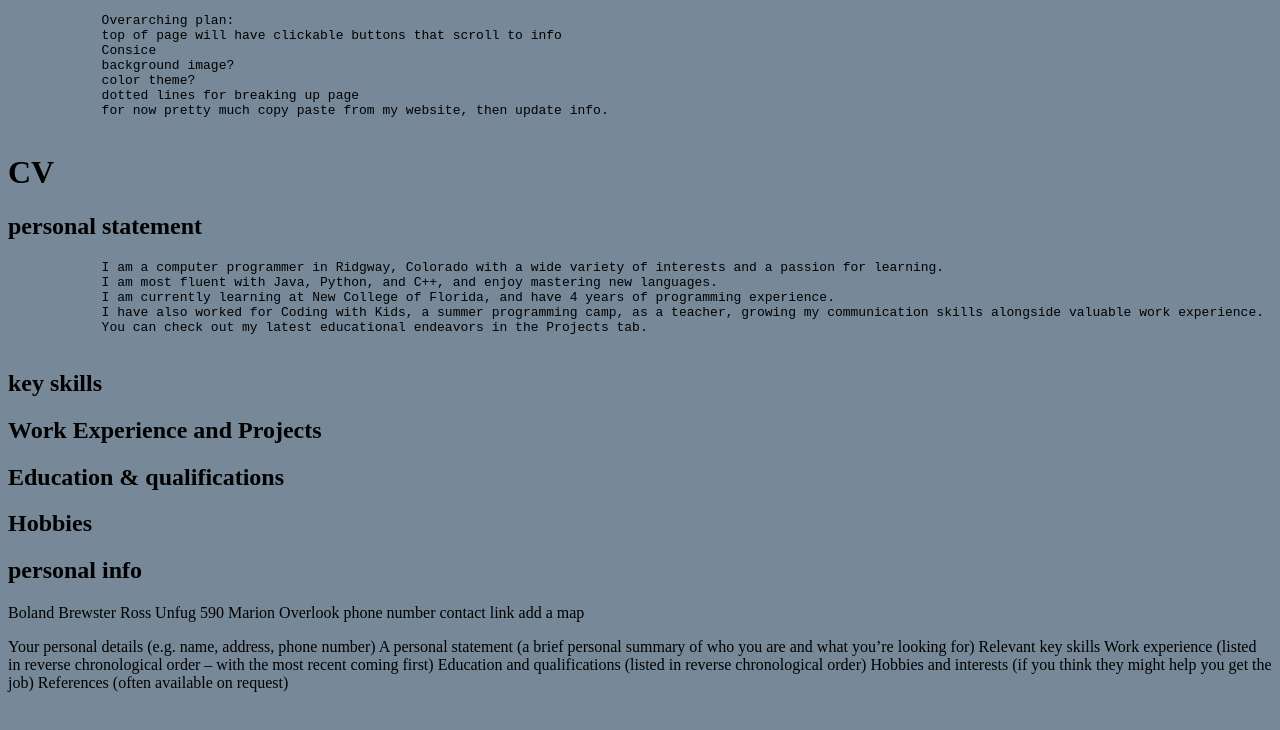
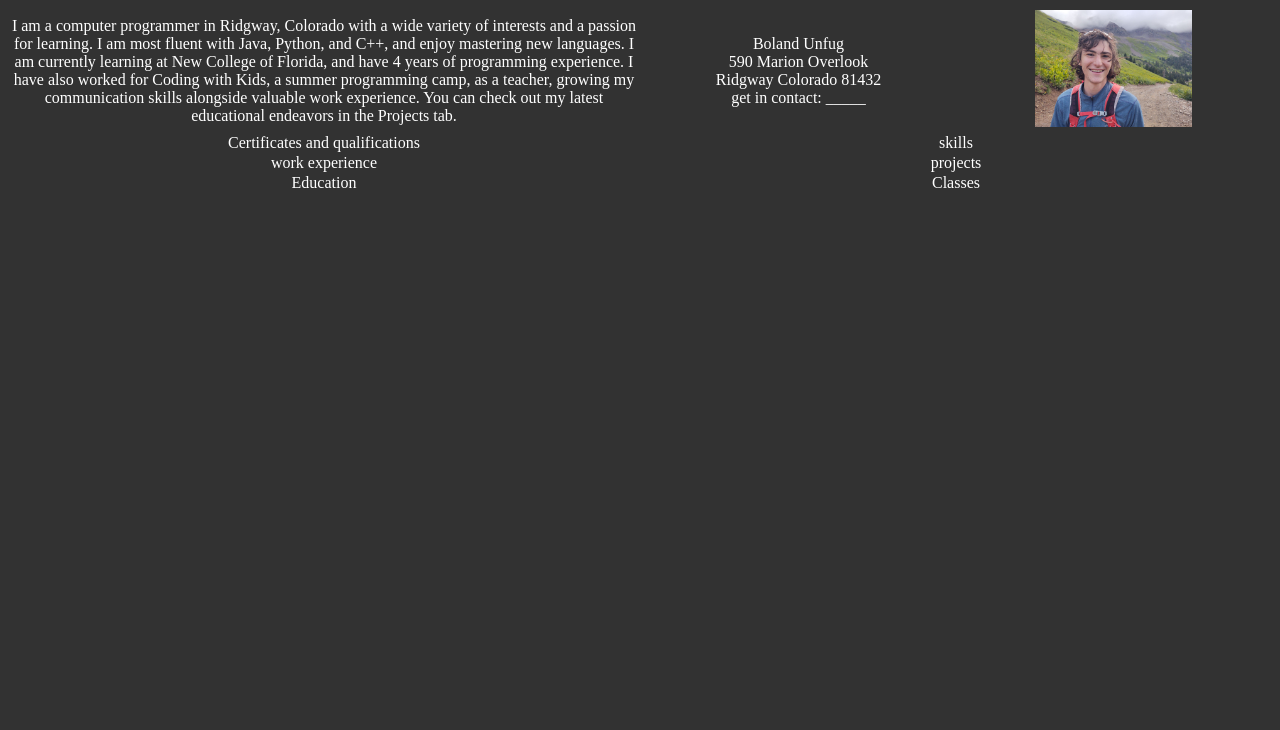
Before and after one commit to Boland-Unfug/Web-Technologies-2022, a plain HTML site: page Exercise 1/CV.html in a window 1280 px wide. Drawn offline with Linux system fonts and the light colour scheme.

Commit message:
started the actual website, so far so good

```diff
--- a/Exercise 1/CV.html
+++ b/Exercise 1/CV.html
@@ -1,96 +1,128 @@
 <!--
-    Important notes:
-    style cannot work without it modifying something, ie I cant just style the background color.
-    You can modify a tag by using the style tag in the head and defining another tag.
-    text does not automatically go to the next line in a paragraph, even if it does in the code. needs <br>
-    seems to automatically fill the whole page if it can.
-    need to research scroll.
-    apperently the stuff I am doing in head is CSS. good to know.
-    scroll will activate automatically if I have enough lines. probably can manipulate this with image size.
-    If I use pre, I need to have it start in the same spot as I want on the website, as it copies exactly.
+    To Do list:
+    figure out dotted lines - div?
+    color scheme:
+    dark grey, light grey, white text and dotted lines, blue or purple?
+    figure out how to make it work for mobile/small monitor through the text moving underneath under certain screen width.
+    Use table to split the site in half
+    icon top middle
+    eventually split css from the html and use link
+    favicon
 -->
+
 <!DOCTYPE html>
 <html>
+
     <head>
-        <title>Boland Unfug CV</title>
+        <title>
+            Boland Unfug CV
+        </title>
+
         <style>
         body {
-                background-color:lightslategrey;
+            background-color:rgb(50, 50, 50);
         }
-            <!--why does this comment out p-->
-            p {
-                background-color:lightslategray;
-                border:5px solid lightsteelblue;
+        table {
+            width:100%;
+            border: 1px solid black;
+            border-collapse: collapse;
+            border-style: hidden;
         }
+        td{
+            width:50%;
+            border:1px solid black;
+            color:white;
+            border-style:hidden;
+            text-align: center;
+        }
+        </style>
 
-        </style>
     </head>
+
     <body>
-        <pre>
-            Overarching plan:
-            top of page will have clickable buttons that scroll to info
-            Consice
-            background image?
-            color theme?
-            dotted lines for breaking up page
-            for now pretty much copy paste from my website, then update info.
-        </pre>
-        <h1>
-            CV
-        </h1>
-        <h2>
-            personal statement
-        </h2>
-        <pre>
+        <table>
+            <tr>
+                <td>
                     I am a computer programmer in Ridgway, Colorado with a wide variety of interests and a passion for learning.
                     I am most fluent with Java, Python, and C++, and enjoy mastering new languages.
                     I am currently learning at New College of Florida, and have 4 years of programming experience.
                     I have also worked for Coding with Kids, a summer programming camp, as a teacher, growing my communication skills alongside valuable work experience.
                     You can check out my latest educational endeavors in the Projects tab.
-        </pre>
-        <h2>
-            key skills
-        </h2>
-        <p>
+                </td>
+                <td>
+                    <table> <!-- nested table to fit multiple elements -->
+                        <tr>
+                            <td>
+                                Boland Unfug <br>
+                                590 Marion Overlook <br>
+                                Ridgway Colorado 81432 <br>
+                                get in contact: _____
+                            </td>
+                            <td>
+                                <img src="Website Image.jpg" width="50%" height="50%">
+                            </td>
+                        </tr>
+                    </table>
+                </td>
+            </tr>
+            <tr>
+                <td>
+                    Certificates and qualifications
+                </td>
+                <td>
+                    skills
+                </td>
+            </tr>
+            <tr>
+                <td>
+                    work experience
+                                <!--
+Summer 2022 - present
 
-        </p>
-        <h2>
-            Work Experience and Projects
-        </h2>
-        <p>
+OURAY HOTSPRINGS LIFEGUARD
 
-        </p>
-        <h2>
-            Education & qualifications
-        </h2>
-        <p>
+Summer 2020 winter 2020
 
-        </p>
-        <h2>
-            Hobbies
-        </h2>
-        <p>
+CODING WITH KIDS TEACHER
 
-        </p>
-        <h2>
-            personal info
-        </h2>
-        <p>
-            Boland Brewster Ross Unfug
-            590 Marion Overlook
-            phone number
-            contact link
-            add a map
-        </p>
-        <p>
-            Your personal details (e.g. name, address, phone number)
-            A personal statement (a brief personal summary of who you are and what you’re looking for)
-            Relevant key skills
-            Work experience (listed in reverse chronological order – with the most recent coming first)
-            Education and qualifications (listed in reverse chronological order)
-            Hobbies and interests (if you think they might help you get the job)
-            References (often available on request)
-        </p>
-        <!--<p style="background-image: url('Website Image.jpg')">now does it do</p> The bad way -->
+I taught kids to program minecraft mods using java. I mostly teach kids 5th and up, and each camp is 1 week for 3 hours per day.
+
+Summer 2018 - Summer 2019
+VOXELVERSE CO-HOST
+
+Server Co-owner, Moderator, assistant developer and assistant builder for the Voxelverse Minecraft server.
+
+June 2017 - June 2018
+DENVER PUBLIC LIBRARY VOLUNTEER
+
+I organized weekly activities and helped oversee friday game night.
+
+June - July 2016
+CHILDREN’S INTERNATIONAL SUMMER VILLAGES
+
+Participated in a summer program, Medellín, Colombia, 2016. CISV provides a range of unique, educational group activities, which develop cross-cultural understanding in children, youth and adults from around the world.
+
+June - July 2014
+CENTER FOR BRIGHT KIDS
+
+Certificate of completion, MIT’s Scratch video game design studio,  Colorado School of Mines.
+                                -->
+                </td>
+                <td>
+                    projects
+                </td>
+            </tr>
+            <tr>
+                <td>
+                    Education
+                </td>
+                <td>
+                    Classes
+                </td>
+
+            </tr>
+
+        </table>
     </body>
+
 </html>
```
Also changed, not shown: Exercise 1/Test CV.html (added, +128 -0 lines). Lines whose indentation alone changed are shown as unchanged.
